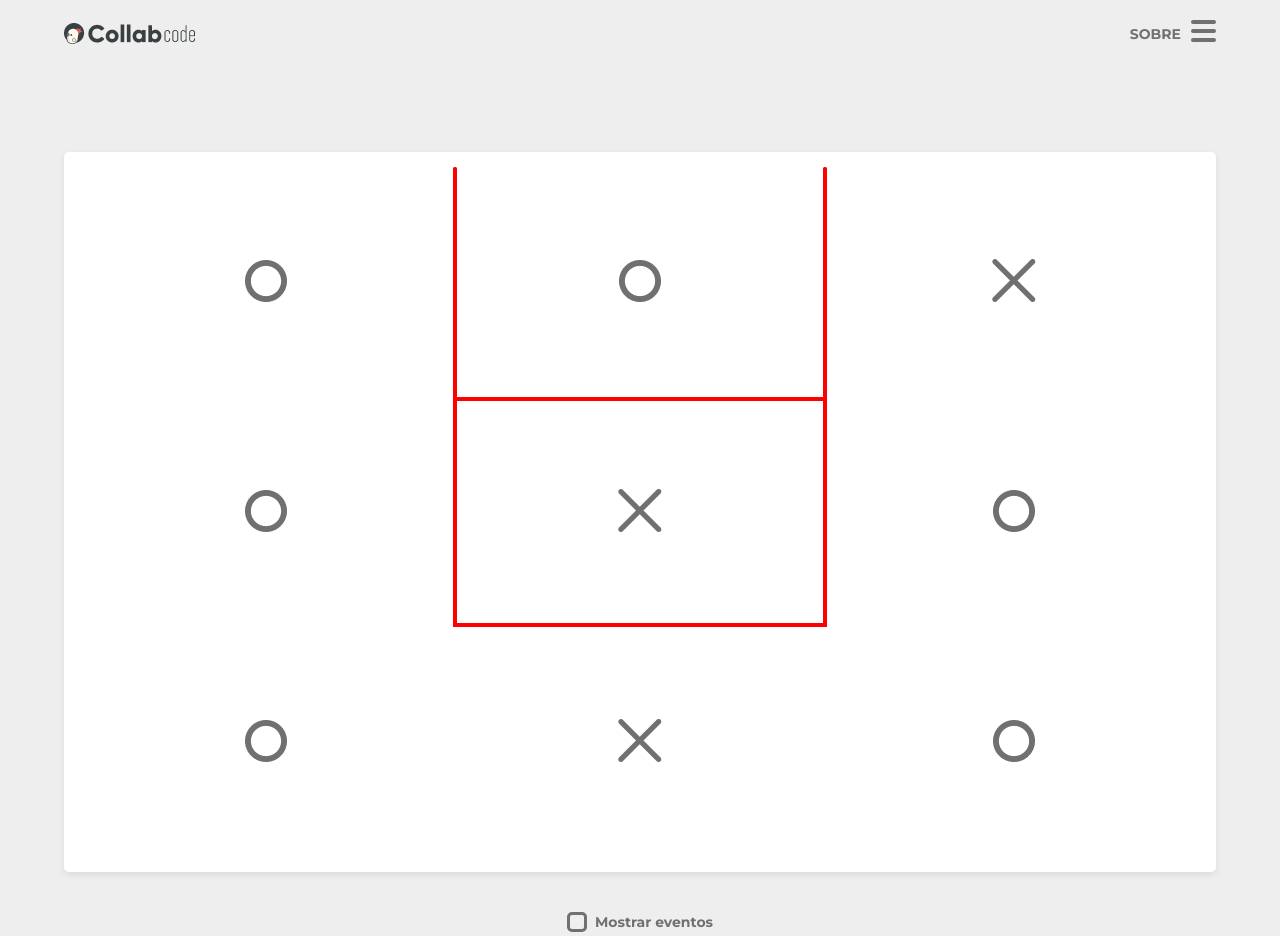
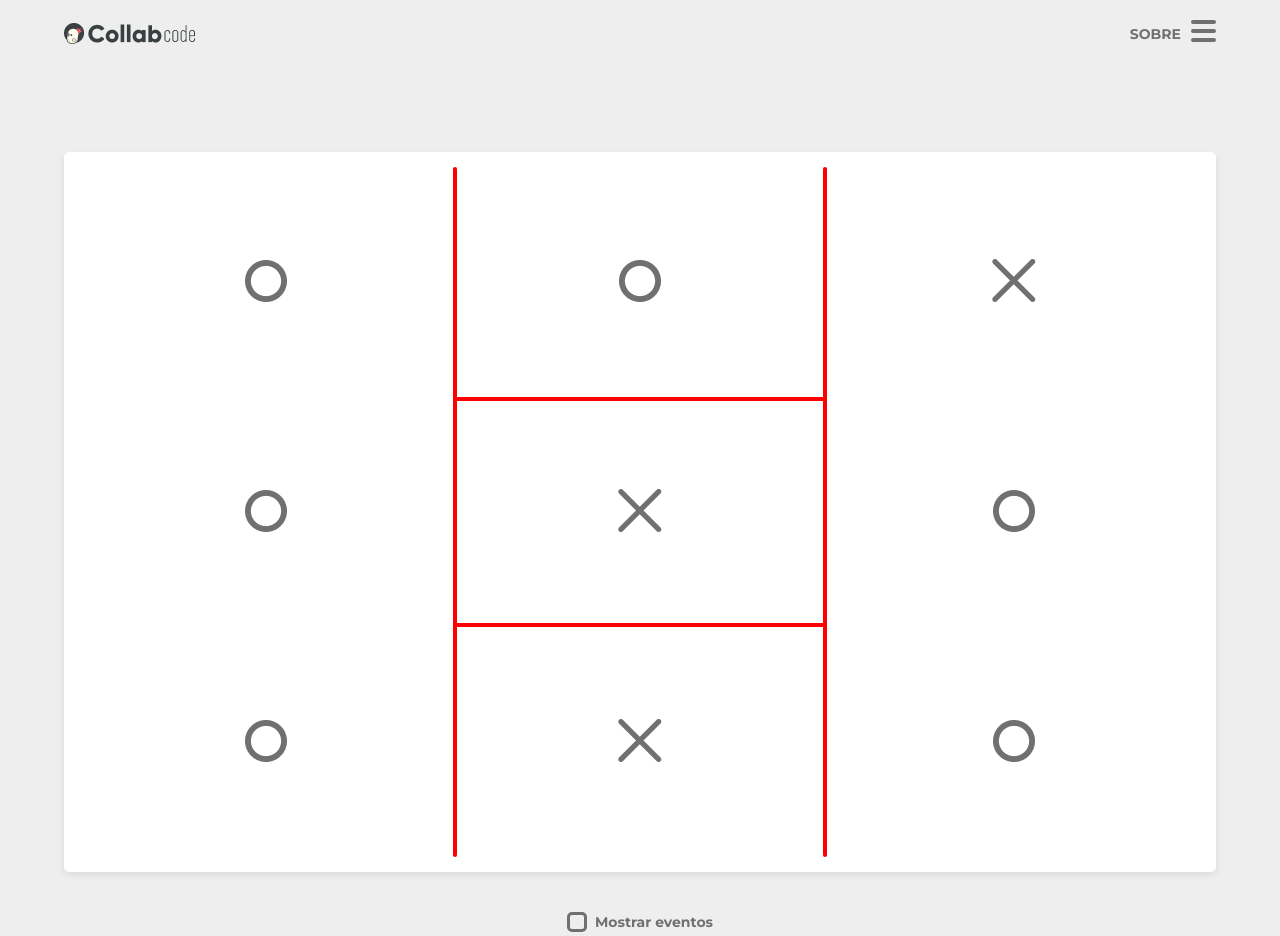
Before and after one commit to danilojduarte/JogoDaVelhaReact, a React (Create React App) app in the folder jogo-da-velha/: page / in a window 1280 px wide. Built offline with nearby package versions, Linux system fonts and the light colour scheme.

Commit message:
Aplicado border radius do oitavo quadrado do jogo

```diff
--- a/jogo-da-velha/src/components/Hashtag/styles.css
+++ b/jogo-da-velha/src/components/Hashtag/styles.css
@@ -12,26 +12,39 @@
     grid-row-gap: 3.5px; */
 }
 
-.hashtag > .item {
+.hashtag>.item {
     background-color: var(--color-zero);
     display: flex;
     justify-content: center;
 }
 
-.hashtag > .item:nth-child(2) {
-justify-content: space-between;
+.hashtag>.item:nth-child(2),
+.hashtag>.item:nth-child(8) {
+    justify-content: space-between;
 }
 
-.hashtag > .item:nth-child(2)::before,
-.hashtag > .item:nth-child(2)::after {
+.hashtag>.item:nth-child(2)::before,
+.hashtag>.item:nth-child(2)::after,
+.hashtag>.item:nth-child(8)::before,
+.hashtag>.item:nth-child(8)::after {
     content: '';
     width: 4px;
     height: 100%;
-    border-top-left-radius: 1.5px;
-    border-top-right-radius: 1.5px;
     background-color: red;
 }
 
-.hashtag > .item:nth-child(5) {
+.hashtag>.item:nth-child(2)::before,
+.hashtag>.item:nth-child(2)::after {
+    border-top-left-radius: 2px;
+    border-top-right-radius: 2px;
+}
+
+.hashtag>.item:nth-child(5) {
     border: solid 4px red;
 }
+
+.hashtag>.item:nth-child(8)::before,
+.hashtag>.item:nth-child(8)::after {
+    border-bottom-left-radius: 2px;
+    border-bottom-right-radius: 2px;
+}
```
